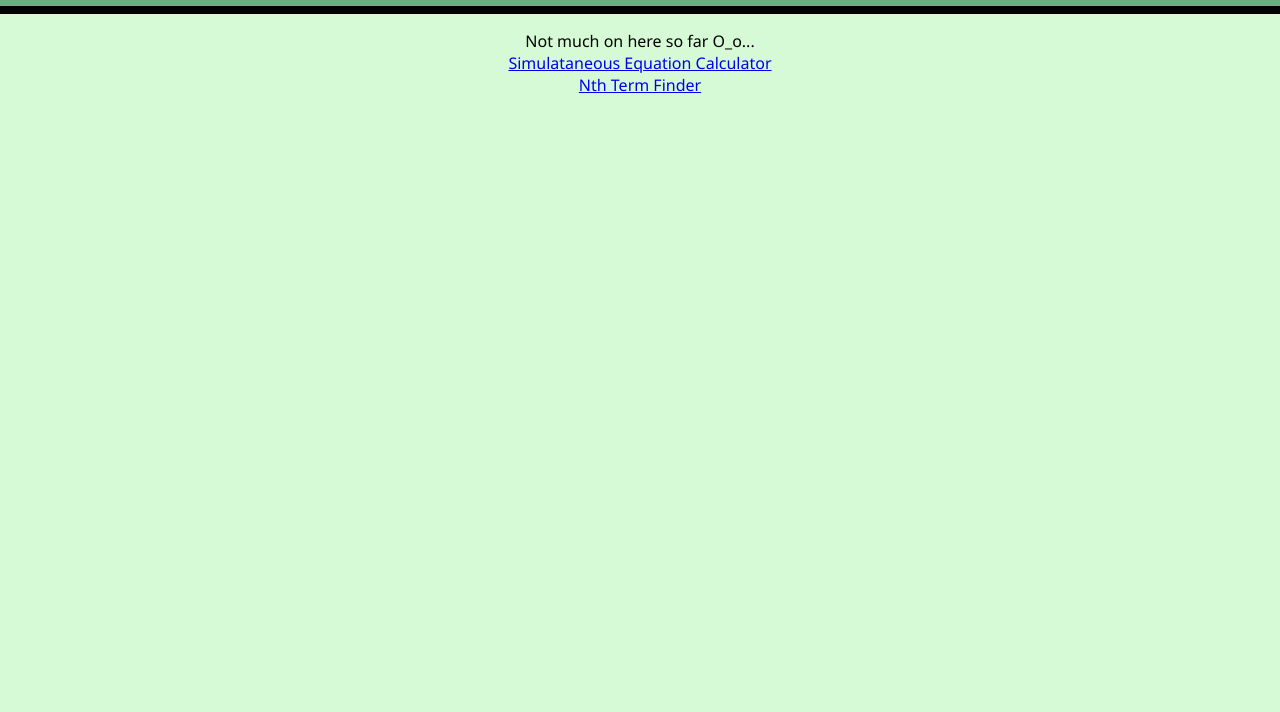
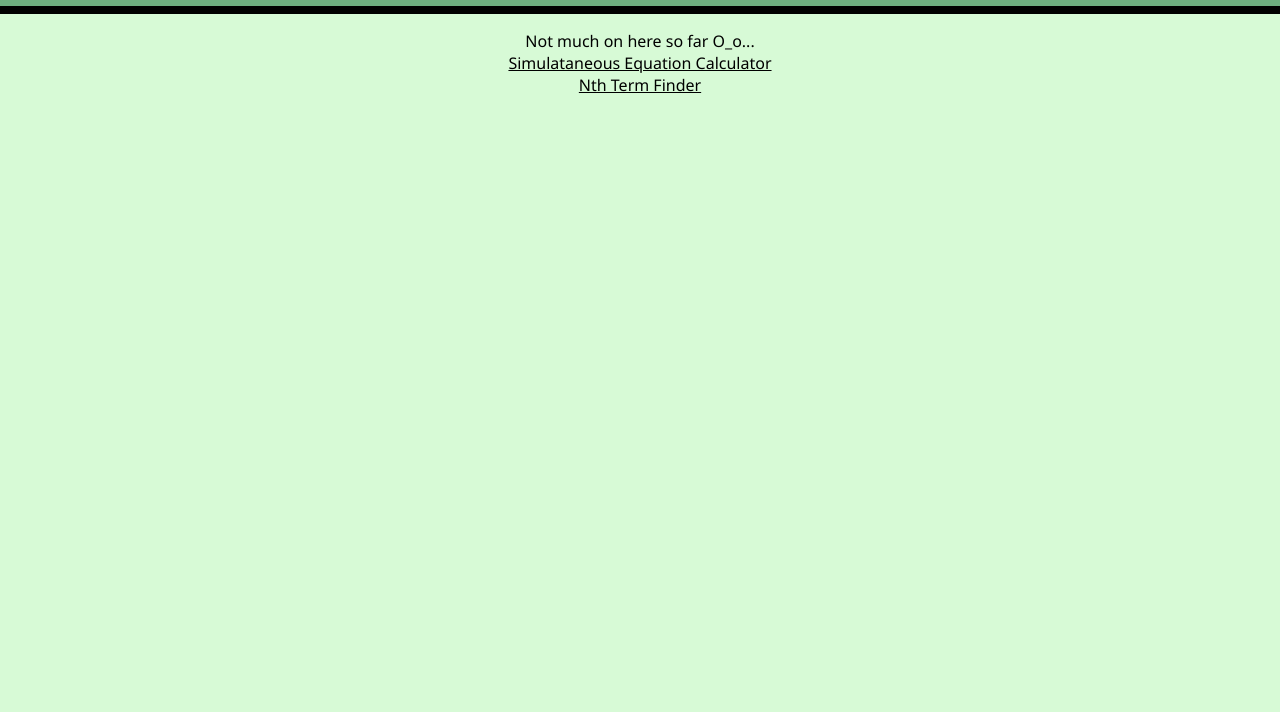
Before and after one commit to lizardLeaf/equasolver.github.io, a plain HTML site: page index.html in a window 1280 px wide. Shown: the part 88-800 px from the top of the page. Drawn offline with Linux system fonts and the light colour scheme.

Commit message:
Update style.css

```diff
--- a/style.css
+++ b/style.css
@@ -29,6 +29,12 @@ button {
     border: 2px solid rgb(60, 60, 60);
 }
 
+a {
+    color: black;
+    click: black;
+    hover: black;
+}
+
 p {
     text-align: center;
 }
```
